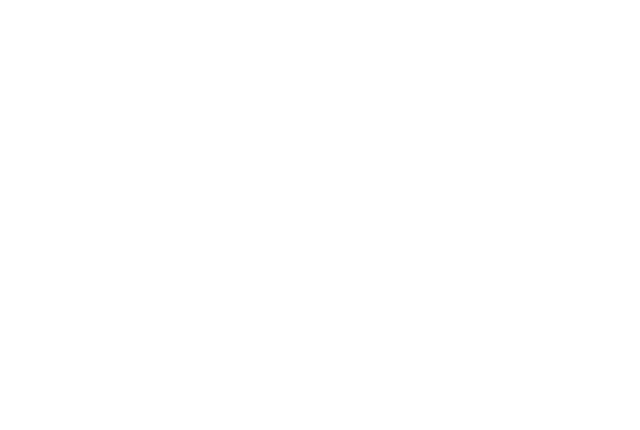
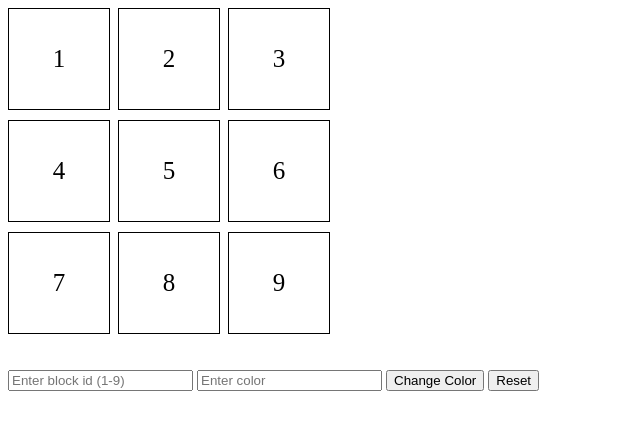
Before and after one commit to acciojob/Replit-Asian-Paints-siddharthamane2003, a website: page main.html in a window 1280 px wide. Shown: the whole page, without its empty margins (0-640 px from the left). Drawn offline with Linux system fonts and the light colour scheme.

Commit message:
created a submission

```diff
--- a/main.html
+++ b/main.html
@@ -1,5 +1,4 @@
 <!DOCTYPE html>
-
 <html>
 
 <head>
@@ -7,10 +6,28 @@
 </head>
 
 <body>
-	<!-- the entire body must be written by student -->
-    <script type="text/javascript" src="./script.js">
-</script>
 
+	<div id="grid-container">
+		<div id="1" class="grid-item">1</div>
+		<div id="2" class="grid-item">2</div>
+		<div id="3" class="grid-item">3</div>
+		<div id="4" class="grid-item">4</div>
+		<div id="5" class="grid-item">5</div>
+		<div id="6" class="grid-item">6</div>
+		<div id="7" class="grid-item">7</div>
+		<div id="8" class="grid-item">8</div>
+		<div id="9" class="grid-item">9</div>
+	</div>
+
+	<br><br>
+
+	<input type="number" id="block_id" placeholder="Enter block id (1-9)">
+	<input type="text" id="colour_id" placeholder="Enter color">
+
+	<button id="change_button">Change Color</button>
+	<button id="Reset">Reset</button>
+
+	<script src="script.js"></script>
 </body>
 
 </html>
--- a/script.js
+++ b/script.js
@@ -1 +1,30 @@
-//your JS code here. If required.
+// your JS code here
+
+const changeBtn = document.getElementById("change_button");
+const resetBtn = document.getElementById("Reset");
+
+changeBtn.addEventListener("click", () => {
+
+    // get user inputs
+    const blockId = document.getElementById("block_id").value;
+    const color = document.getElementById("colour_id").value;
+
+    // reset all blocks to transparent
+    const blocks = document.querySelectorAll(".grid-item");
+    blocks.forEach(block => {
+        block.style.backgroundColor = "transparent";
+    });
+
+    // apply color to selected block
+    const selectedBlock = document.getElementById(blockId);
+    if (selectedBlock) {
+        selectedBlock.style.backgroundColor = color;
+    }
+});
+
+resetBtn.addEventListener("click", () => {
+    const blocks = document.querySelectorAll(".grid-item");
+    blocks.forEach(block => {
+        block.style.backgroundColor = "transparent";
+    });
+});
--- a/styles.css
+++ b/styles.css
@@ -1 +1,19 @@
-/*  your css code here. If applicable */
+/* your css code here */
+
+#grid-container {
+    display: grid;
+    grid-template-columns: repeat(3, 100px);
+    grid-gap: 10px;
+    width: fit-content;
+}
+
+.grid-item {
+    width: 100px;
+    height: 100px;
+    background-color: transparent;
+    border: 1px solid black;
+    display: flex;
+    justify-content: center;
+    align-items: center;
+    font-size: 25px;
+}
```
